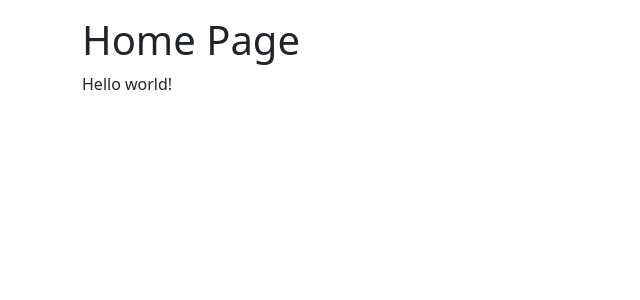
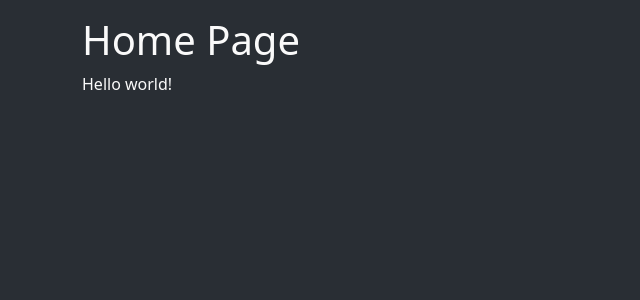
Before and after one commit to LuizWillner/MistGamingStoreFront, a React (Vite) app: page / in a window 1280 px wide. Shown: the top 300 px of the page, without its empty margins (0-640 px from the left). Built offline with nearby package versions, Linux system fonts and the light colour scheme.

Commit message:
Estilização inicial global feita

```diff
--- a/index.html
+++ b/index.html
@@ -2,6 +2,8 @@
 <html lang="en">
   <head>
     <meta charset="UTF-8" />
+    <link rel="preconnect" href="https://fonts.googleapis.com" />
+    <link rel="preconnect" href="https://fonts.gstatic.com" crossorigin />
     <link rel="icon" type="image/svg+xml" href="/vite.svg" />
     <meta name="viewport" content="width=device-width, initial-scale=1.0" />
     <title>Mist</title>
--- /dev/null
+++ b/src/global.css
@@ -0,0 +1,48 @@
+/* Definindo cores do tema */
+:root {
+  /* Tons de cinza */
+  --cinza-0: #222326;
+  --cinza-100: #292e34;
+  --cinza-200: #363c43;
+  --cinza-300: #414b55;
+  --cinza-400: #455159;
+  --cinza-500: #505960;
+  --cinza-600: #64686b;
+  --cinza-700: #9c9ca4;
+
+  /* Tons de azul nublado */
+  --azul-nub-100: #566878;
+  --azul-nub-200: #6f7e87;
+  --azul-nub-300: #6592ae;
+  --azul-nub-350: #6592ae;
+  --azul-nub-400: #6393a6;
+
+  /* Tons de azul claro */
+  --azul-claro-200: #7ebed8;
+  --azul-claro-500: #94e1f2;
+  --verde-agua: #aef2eb;
+
+  /* Tons de branco */
+  --branco-fafafa: #fafafa;
+  --branco-azulado: #d1e6ea;
+}
+
+body {
+  overflow-y: scroll;
+  background-color: var(--cinza-100);
+  color: var(--branco-fafafa);
+  -webkit-font-smoothing: antialiased;
+}
+
+a:hover {
+  cursor: pointer;
+}
+
+body,
+input,
+textarea,
+button {
+  font: "Roboto", sans-serif;
+  font-weight: 400;
+  font-size: 1rem; /* 1 unidade relativa do tamanho de fonte padrão do HTML, que é 16px */
+}
--- a/src/main.tsx
+++ b/src/main.tsx
@@ -4,7 +4,7 @@ import { RouterProvider } from "react-router-dom";
 import { router } from "./routes/router";
 import "bootstrap/dist/css/bootstrap.min.css";
 import "bootstrap/dist/js/bootstrap.bundle.min.js";
-// import "./index.css";
+import "./global.css";
 // import App from "./App.tsx";
 import { QueryClient, QueryClientProvider } from "@tanstack/react-query";
 
```
Also changed, not shown: src/App.tsx (deleted, +0 -7 lines).
